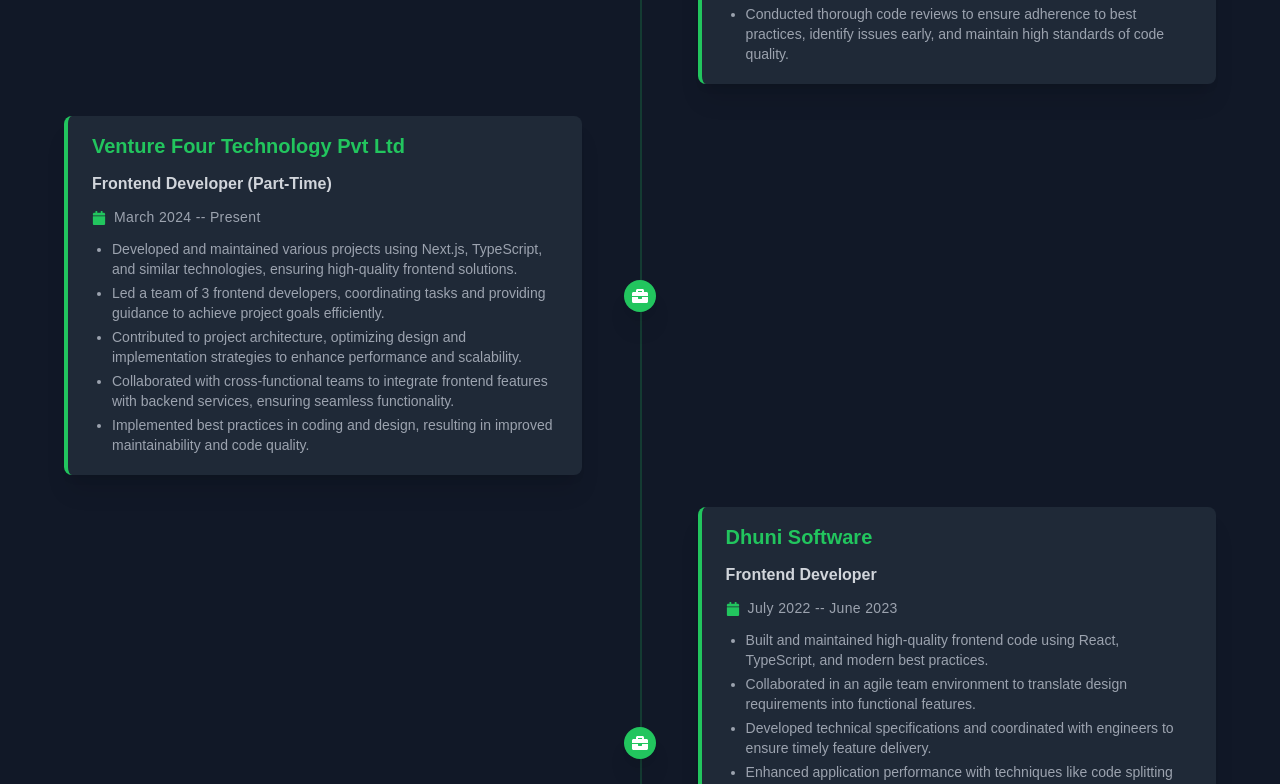
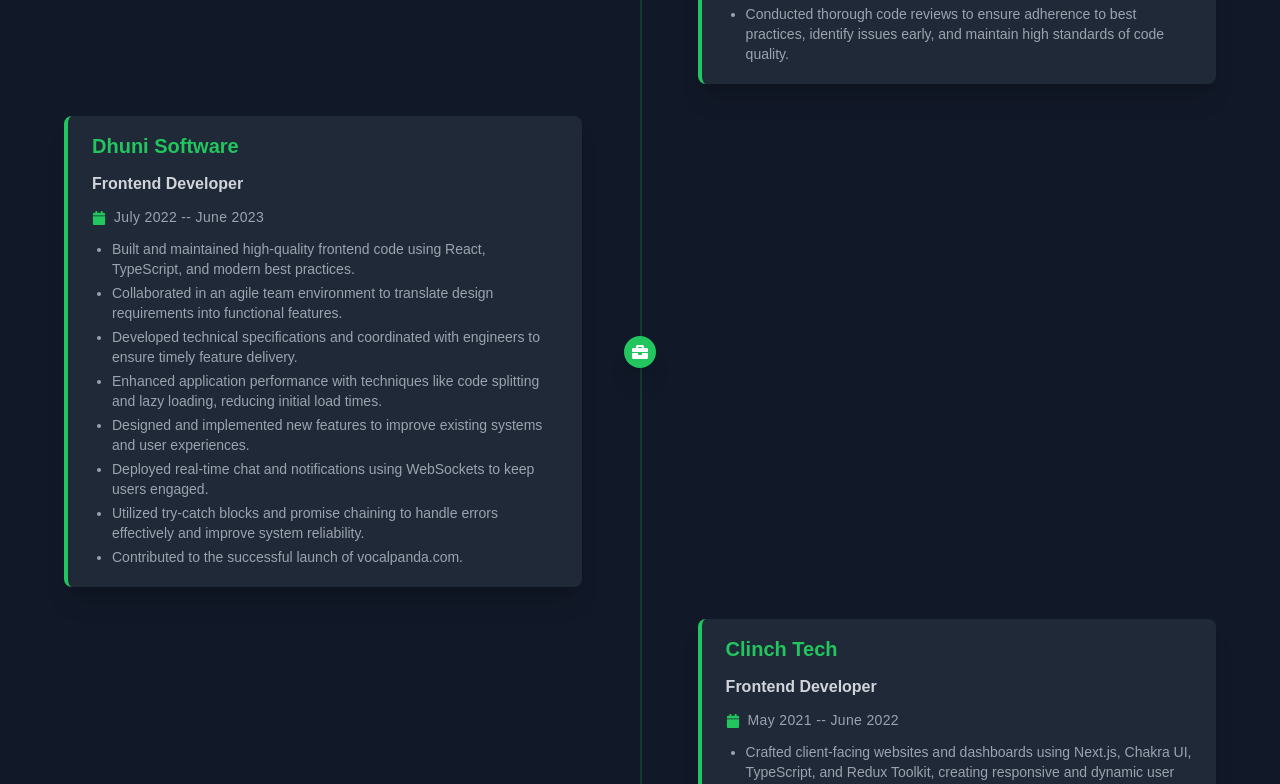
Before and after one commit to ayush-baral/portfolio, a React (Create React App) app: page / in a window 1280 px wide. Shown: the part 4422-5206 px from the top of the page. Built offline with nearby package versions, Linux system fonts and the light colour scheme.

Commit message:
remove parttime experience

```diff
--- a/src/components/Experience/index.tsx
+++ b/src/components/Experience/index.tsx
@@ -47,18 +47,18 @@
       "Conducted thorough code reviews to ensure adherence to best practices, identify issues early, and maintain high standards of code quality.",
     ],
   },
-  {
-    company: "Venture Four Technology Pvt Ltd",
-    position: "Frontend Developer (Part-Time)",
-    duration: "March 2024 -- Present",
-    description: [
-      "Developed and maintained various projects using Next.js, TypeScript, and similar technologies, ensuring high-quality frontend solutions.",
-      "Led a team of 3 frontend developers, coordinating tasks and providing guidance to achieve project goals efficiently.",
-      "Contributed to project architecture, optimizing design and implementation strategies to enhance performance and scalability.",
-      "Collaborated with cross-functional teams to integrate frontend features with backend services, ensuring seamless functionality.",
-      "Implemented best practices in coding and design, resulting in improved maintainability and code quality.",
-    ],
-  },
+  // {
+  //   company: "Venture Four Technology Pvt Ltd",
+  //   position: "Frontend Developer (Part-Time)",
+  //   duration: "March 2024 -- Present",
+  //   description: [
+  //     "Developed and maintained various projects using Next.js, TypeScript, and similar technologies, ensuring high-quality frontend solutions.",
+  //     "Led a team of 3 frontend developers, coordinating tasks and providing guidance to achieve project goals efficiently.",
+  //     "Contributed to project architecture, optimizing design and implementation strategies to enhance performance and scalability.",
+  //     "Collaborated with cross-functional teams to integrate frontend features with backend services, ensuring seamless functionality.",
+  //     "Implemented best practices in coding and design, resulting in improved maintainability and code quality.",
+  //   ],
+  // },
   {
     company: "Dhuni Software",
     position: "Frontend Developer",
```
